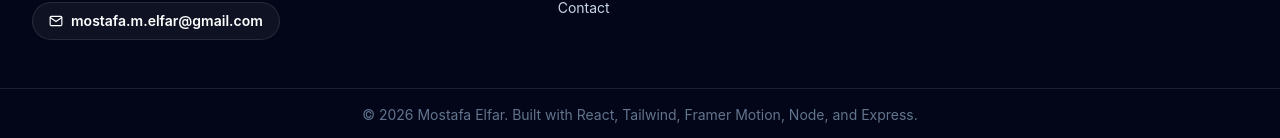
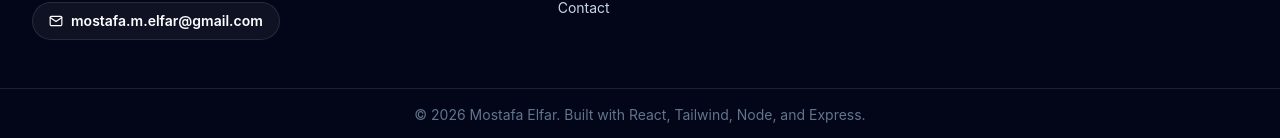
Before and after one commit to far120/front-portfolio-Mostafa-ELFAR, a React (Vite) app: page / in a window 1280 px wide. Shown: the part 4293-4431 px from the top of the page. Built offline with nearby package versions, Linux system fonts and the light colour scheme.

Commit message:
Remove Framer Motion from footer technologies list

```diff
--- a/src/components/layout/Footer.jsx
+++ b/src/components/layout/Footer.jsx
@@ -62,7 +62,7 @@ export default function Footer() {
       </div>
 
       <div className="border-t border-white/10 py-4 text-center text-sm text-slate-500">
-        © {new Date().getFullYear()} {APP_NAME}. Built with React, Tailwind, Framer Motion, Node, and Express.
+        © {new Date().getFullYear()} {APP_NAME}. Built with React, Tailwind, Node, and Express.
       </div>
     </footer>
   );
```
